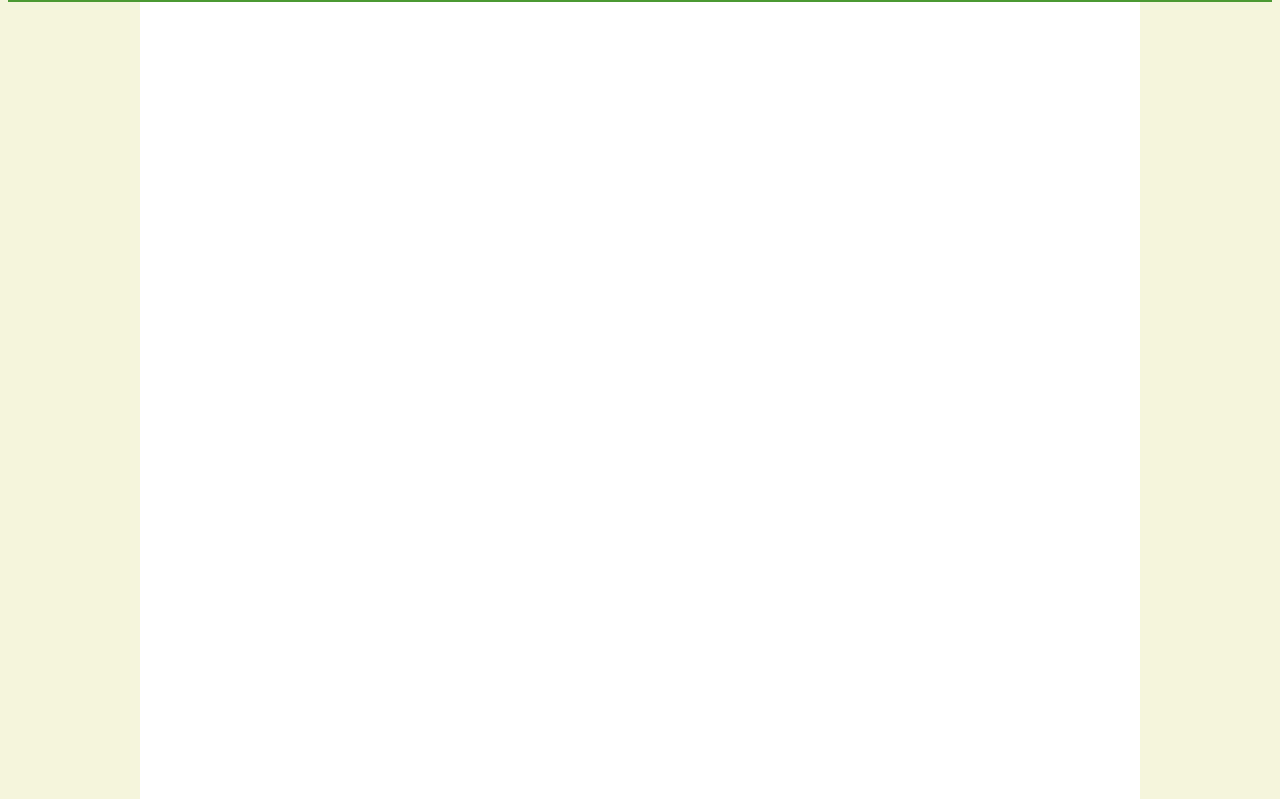
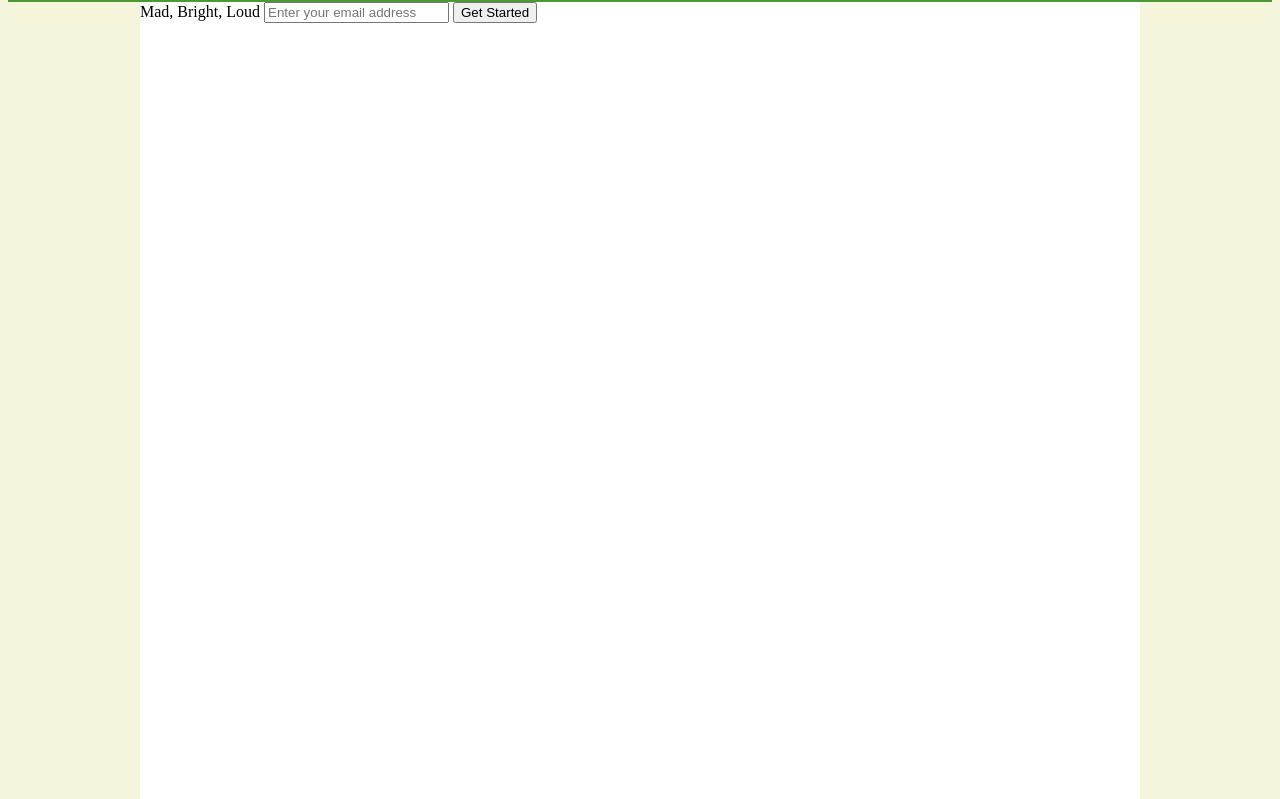
Before and after one commit to 4edorov/product-landing, a plain HTML site: page index.html in a window 1280 px wide. Shown: the part 73-872 px from the top of the page. Drawn offline with Linux system fonts and the light colour scheme.

Commit message:
form added:

```diff
--- a/index.html
+++ b/index.html
@@ -24,7 +24,9 @@
     <main id="main">
       <div class="main">
         <form id="form">
-
+          <label for="sub-email">Mad, Bright, Loud</label>
+          <input id="sub-email" type="email" name="sub-email" required placeholder="Enter your email address">
+          <input type="submit" value="Get Started">
         </form>
       </div>
     </main>
```
